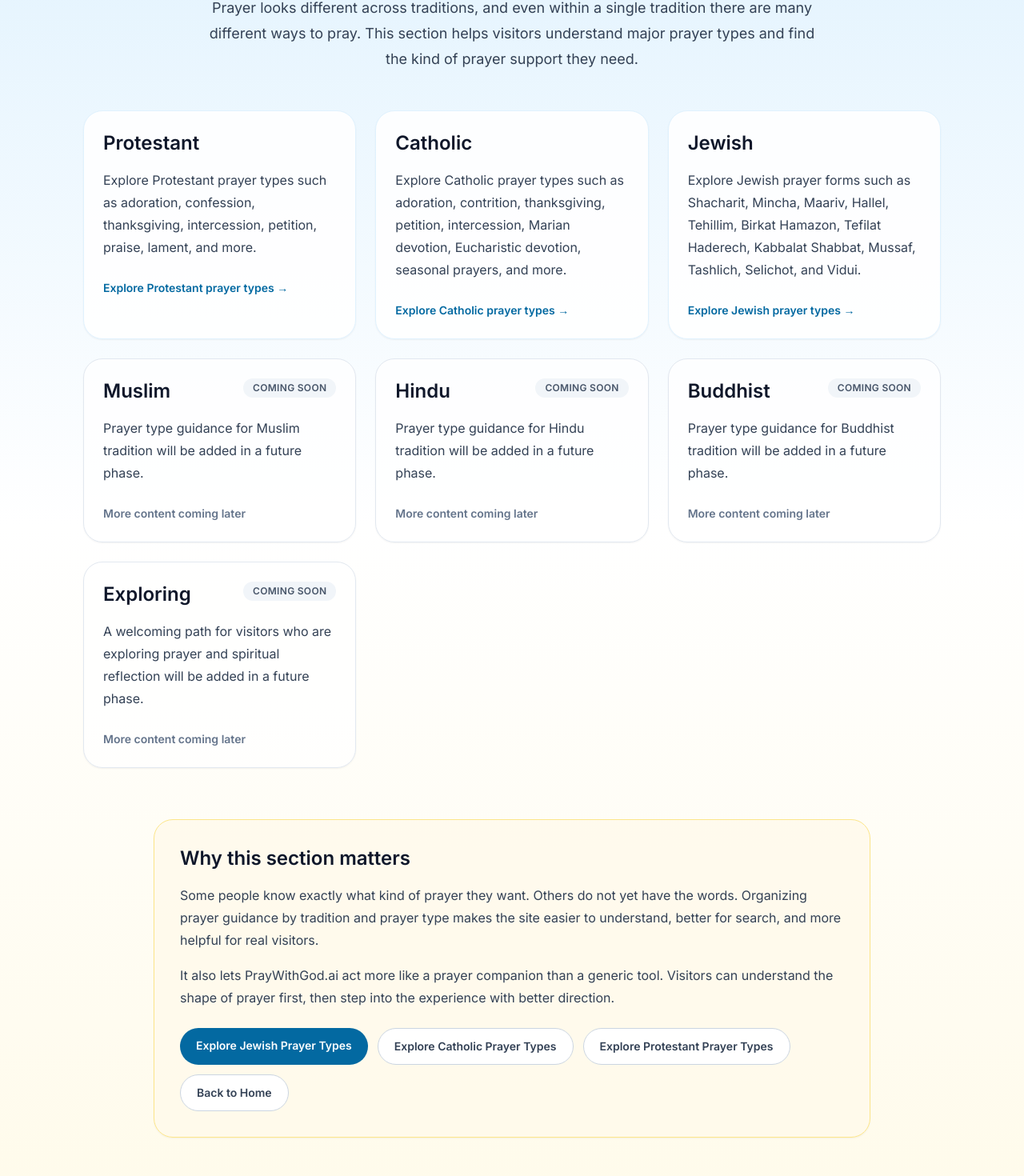
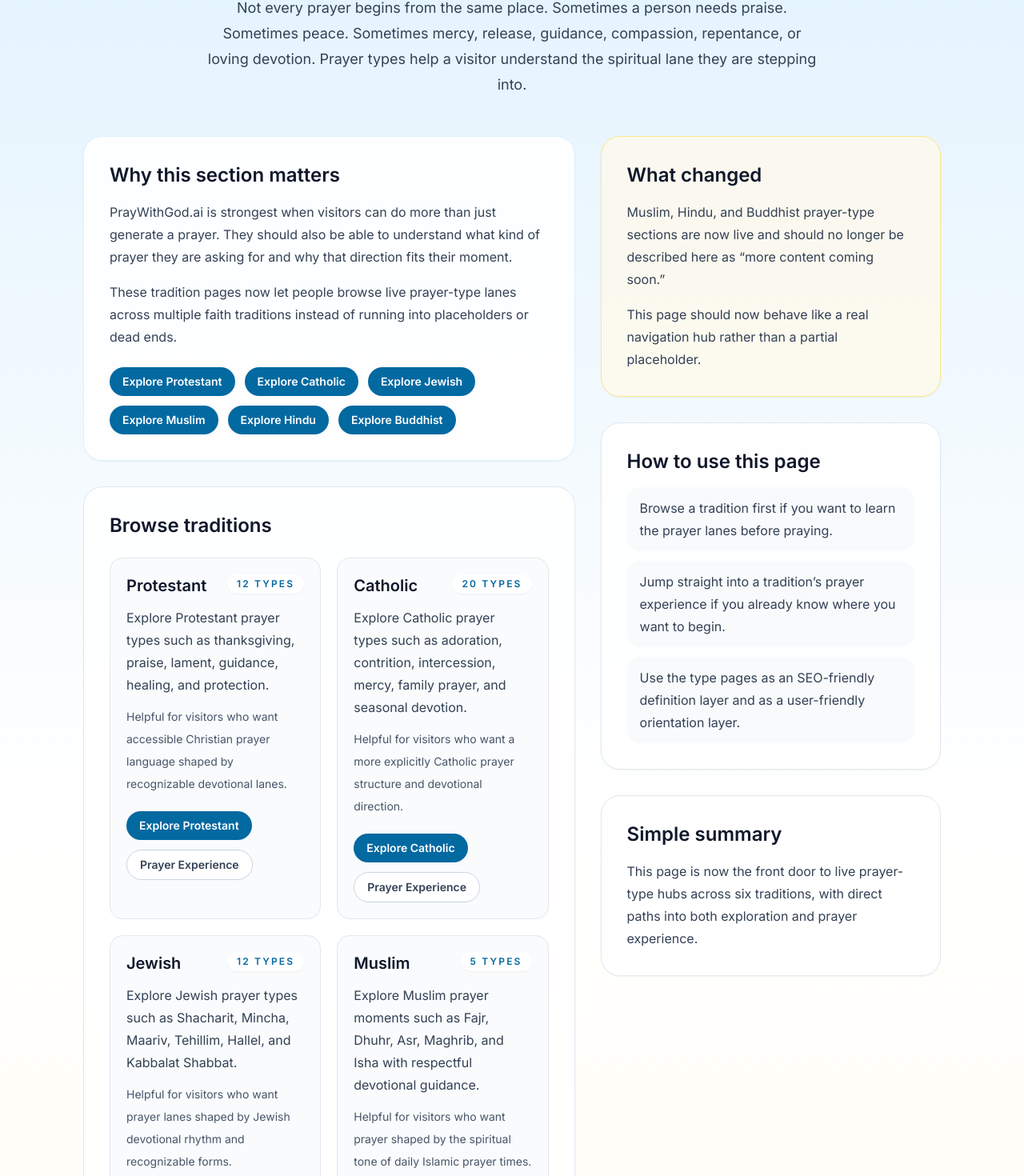
Before and after one commit to Skkyfarm/pray-with-god, a Next.js app: page /prayer-types in a window 1280 px wide. Shown: the part 220-1690 px from the top of the page at 80% size. Built offline with nearby package versions, Linux system fonts and the light colour scheme.

Commit message:
Refresh prayer types hub for live Muslim Hindu Buddhist pages

```diff
--- a/app/prayer-types/page.tsx
+++ b/app/prayer-types/page.tsx
@@ -1,68 +1,93 @@
 // app/prayer-types/page.tsx
 
-import type { Metadata } from 'next';
-import Link from 'next/link';
+import type { Metadata } from "next";
+import Link from "next/link";
+import { getPrayerOptions, type TraditionKey } from "@/lib/prayerCatalog";
 
 export const metadata: Metadata = {
-  title: 'Prayer Types by Tradition | PrayWithGod.ai',
+  title: "Prayer Types | PrayWithGod.ai",
   description:
-    'Explore prayer types by tradition on PrayWithGod.ai, including Protestant, Catholic, and Jewish prayer categories, with additional tradition-specific guides growing over time.',
+    "Explore live prayer-type pages across Protestant, Catholic, Jewish, Muslim, Hindu, and Buddhist traditions on PrayWithGod.ai.",
   alternates: {
-    canonical: '/prayer-types',
+    canonical: "/prayer-types",
   },
 };
 
-type TraditionCard = {
-  title: string;
-  description: string;
-  href?: string;
-  status?: string;
+type TraditionSection = {
+  key: TraditionKey;
+  label: string;
+  href: string;
+  prayHref: string;
+  summary: string;
+  emphasis: string;
 };
 
-const traditions: TraditionCard[] = [
+const TRADITIONS: TraditionSection[] = [
   {
-    title: 'Protestant',
-    description:
-      'Explore Protestant prayer types such as adoration, confession, thanksgiving, intercession, petition, praise, lament, and more.',
-    href: '/prayer-types/protestant',
+    key: "protestant",
+    label: "Protestant",
+    href: "/prayer-types/protestant",
+    prayHref: "/pray?path=protestant",
+    summary:
+      "Explore Protestant prayer types such as thanksgiving, praise, lament, guidance, healing, and protection.",
+    emphasis:
+      "Helpful for visitors who want accessible Christian prayer language shaped by recognizable devotional lanes.",
   },
   {
-    title: 'Catholic',
-    description:
-      'Explore Catholic prayer types such as adoration, contrition, thanksgiving, petition, intercession, Marian devotion, Eucharistic devotion, seasonal prayers, and more.',
-    href: '/prayer-types/catholic',
+    key: "catholic",
+    label: "Catholic",
+    href: "/prayer-types/catholic",
+    prayHref: "/pray?path=catholic",
+    summary:
+      "Explore Catholic prayer types such as adoration, contrition, intercession, mercy, family prayer, and seasonal devotion.",
+    emphasis:
+      "Helpful for visitors who want a more explicitly Catholic prayer structure and devotional direction.",
   },
   {
-    title: 'Jewish',
-    description:
-      'Explore Jewish prayer forms such as Shacharit, Mincha, Maariv, Hallel, Tehillim, Birkat Hamazon, Tefilat Haderech, Kabbalat Shabbat, Mussaf, Tashlich, Selichot, and Vidui.',
-    href: '/prayer-types/jewish',
+    key: "jewish",
+    label: "Jewish",
+    href: "/prayer-types/jewish",
+    prayHref: "/pray?path=jewish",
+    summary:
+      "Explore Jewish prayer types such as Shacharit, Mincha, Maariv, Tehillim, Hallel, and Kabbalat Shabbat.",
+    emphasis:
+      "Helpful for visitors who want prayer lanes shaped by Jewish devotional rhythm and recognizable forms.",
   },
   {
-    title: 'Muslim',
-    description:
-      'Prayer type guidance for Muslim tradition will be added in a future phase.',
-    status: 'Coming soon',
+    key: "muslim",
+    label: "Muslim",
+    href: "/prayer-types/muslim",
+    prayHref: "/pray?path=muslim",
+    summary:
+      "Explore Muslim prayer moments such as Fajr, Dhuhr, Asr, Maghrib, and Isha with respectful devotional guidance.",
+    emphasis:
+      "Helpful for visitors who want prayer shaped by the spiritual tone of daily Islamic prayer times.",
   },
   {
-    title: 'Hindu',
-    description:
-      'Prayer type guidance for Hindu tradition will be added in a future phase.',
-    status: 'Coming soon',
+    key: "hindu",
+    label: "Hindu",
+    href: "/prayer-types/hindu",
+    prayHref: "/pray?path=hindu",
+    summary:
+      "Explore Hindu prayer directions such as peace, devotion, praise, offering, sacred focus, forgiveness, and intention.",
+    emphasis:
+      "Helpful for visitors who want to understand the devotional lane they are entering rather than receive a generic prayer.",
   },
   {
-    title: 'Buddhist',
-    description:
-      'Prayer type guidance for Buddhist tradition will be added in a future phase.',
-    status: 'Coming soon',
-  },
-  {
-    title: 'Exploring',
-    description:
-      'A welcoming path for visitors who are exploring prayer and spiritual reflection will be added in a future phase.',
-    status: 'Coming soon',
+    key: "buddhist",
+    label: "Buddhist",
+    href: "/prayer-types/buddhist",
+    prayHref: "/pray?path=buddhist",
+    summary:
+      "Explore Buddhist prayer and reflection directions such as loving-kindness, compassion, mindfulness, equanimity, release, and refuge.",
+    emphasis:
+      "Helpful for visitors who want a contemplative starting point shaped by a clear inner spiritual direction.",
   },
 ];
+
+function getTypeCount(key: TraditionKey) {
+  return getPrayerOptions(key).filter((item) => item.kind === "type").length;
+}
 
 export default function PrayerTypesPage() {
   return (
@@ -70,121 +95,179 @@ export default function PrayerTypesPage() {
       <section className="mx-auto max-w-6xl px-6 py-16 sm:px-8 lg:px-10">
         <div className="mx-auto max-w-3xl text-center">
           <p className="mb-3 text-sm font-semibold uppercase tracking-[0.25em] text-sky-700">
-            PrayWithGod.ai
+            Prayer Types
           </p>
 
           <h1 className="text-4xl font-bold tracking-tight sm:text-5xl">
-            Prayer Types by Tradition
+            Explore Prayer Types by Tradition
           </h1>
 
           <p className="mt-6 text-lg leading-8 text-slate-700">
-            Prayer looks different across traditions, and even within a single
-            tradition there are many different ways to pray. This section helps
-            visitors understand major prayer types and find the kind of prayer
-            support they need.
+            Not every prayer begins from the same place. Sometimes a person
+            needs praise. Sometimes peace. Sometimes mercy, release, guidance,
+            compassion, repentance, or loving devotion. Prayer types help a
+            visitor understand the spiritual lane they are stepping into.
           </p>
         </div>
 
-        <div className="mt-12 grid gap-6 md:grid-cols-2 xl:grid-cols-3">
-          {traditions.map((tradition) => {
-            const cardInner = (
-              <>
-                <div className="flex items-start justify-between gap-4">
-                  <h2 className="text-2xl font-semibold">{tradition.title}</h2>
+        <div className="mt-12 grid gap-8 lg:grid-cols-[1.3fr_0.9fr]">
+          <div className="space-y-8">
+            <section className="rounded-3xl border border-sky-100 bg-white/90 p-8 shadow-sm">
+              <h2 className="text-2xl font-semibold">
+                Why this section matters
+              </h2>
 
-                  {tradition.status ? (
-                    <span className="rounded-full bg-slate-100 px-3 py-1 text-xs font-semibold uppercase tracking-wide text-slate-600">
-                      {tradition.status}
-                    </span>
-                  ) : null}
-                </div>
+              <p className="mt-4 text-base leading-7 text-slate-700">
+                PrayWithGod.ai is strongest when visitors can do more than just
+                generate a prayer. They should also be able to understand what
+                kind of prayer they are asking for and why that direction fits
+                their moment.
+              </p>
 
-                <p className="mt-4 text-base leading-7 text-slate-700">
-                  {tradition.description}
-                </p>
+              <p className="mt-4 text-base leading-7 text-slate-700">
+                These tradition pages now let people browse live prayer-type
+                lanes across multiple faith traditions instead of running into
+                placeholders or dead ends.
+              </p>
 
-                <div className="mt-6">
-                  {tradition.href ? (
-                    <span className="inline-flex items-center text-sm font-semibold text-sky-700">
-                      Explore {tradition.title} prayer types →
-                    </span>
-                  ) : (
-                    <span className="inline-flex items-center text-sm font-semibold text-slate-500">
-                      More content coming later
-                    </span>
-                  )}
-                </div>
-              </>
-            );
+              <div className="mt-6 flex flex-wrap gap-3">
+                <Link
+                  href="/prayer-types/protestant"
+                  className="rounded-full bg-sky-700 px-4 py-2 text-sm font-semibold text-white transition hover:bg-sky-800"
+                >
+                  Explore Protestant
+                </Link>
+                <Link
+                  href="/prayer-types/catholic"
+                  className="rounded-full bg-sky-700 px-4 py-2 text-sm font-semibold text-white transition hover:bg-sky-800"
+                >
+                  Explore Catholic
+                </Link>
+                <Link
+                  href="/prayer-types/jewish"
+                  className="rounded-full bg-sky-700 px-4 py-2 text-sm font-semibold text-white transition hover:bg-sky-800"
+                >
+                  Explore Jewish
+                </Link>
+                <Link
+                  href="/prayer-types/muslim"
+                  className="rounded-full bg-sky-700 px-4 py-2 text-sm font-semibold text-white transition hover:bg-sky-800"
+                >
+                  Explore Muslim
+                </Link>
+                <Link
+                  href="/prayer-types/hindu"
+                  className="rounded-full bg-sky-700 px-4 py-2 text-sm font-semibold text-white transition hover:bg-sky-800"
+                >
+                  Explore Hindu
+                </Link>
+                <Link
+                  href="/prayer-types/buddhist"
+                  className="rounded-full bg-sky-700 px-4 py-2 text-sm font-semibold text-white transition hover:bg-sky-800"
+                >
+                  Explore Buddhist
+                </Link>
+              </div>
+            </section>
 
-            if (tradition.href) {
-              return (
-                <Link
-                  key={tradition.title}
-                  href={tradition.href}
-                  className="group rounded-3xl border border-sky-100 bg-white/90 p-6 shadow-sm transition hover:-translate-y-1 hover:border-sky-300 hover:shadow-lg"
-                >
-                  {cardInner}
-                </Link>
-              );
-            }
+            <section className="rounded-3xl border border-slate-200 bg-white/90 p-8 shadow-sm">
+              <h2 className="text-2xl font-semibold">
+                Browse traditions
+              </h2>
 
-            return (
-              <div
-                key={tradition.title}
-                className="rounded-3xl border border-slate-200 bg-white/80 p-6 shadow-sm"
-              >
-                {cardInner}
+              <div className="mt-6 grid gap-5 md:grid-cols-2">
+                {TRADITIONS.map((tradition) => {
+                  const count = getTypeCount(tradition.key);
+
+                  return (
+                    <article
+                      key={tradition.key}
+                      className="rounded-2xl border border-slate-200 bg-slate-50/80 p-5"
+                    >
+                      <div className="flex items-start justify-between gap-3">
+                        <h3 className="text-xl font-semibold">
+                          {tradition.label}
+                        </h3>
+                        <span className="rounded-full bg-white px-3 py-1 text-xs font-semibold uppercase tracking-[0.18em] text-sky-700 shadow-sm">
+                          {count} types
+                        </span>
+                      </div>
+
+                      <p className="mt-3 text-base leading-7 text-slate-700">
+                        {tradition.summary}
+                      </p>
+
+                      <p className="mt-3 text-sm leading-7 text-slate-600">
+                        {tradition.emphasis}
+                      </p>
+
+                      <div className="mt-5 flex flex-wrap gap-3">
+                        <Link
+                          href={tradition.href}
+                          className="rounded-full bg-sky-700 px-4 py-2 text-sm font-semibold text-white transition hover:bg-sky-800"
+                        >
+                          Explore {tradition.label}
+                        </Link>
+
+                        <Link
+                          href={tradition.prayHref}
+                          className="rounded-full border border-slate-300 bg-white px-4 py-2 text-sm font-semibold text-slate-700 transition hover:border-slate-400 hover:bg-slate-100"
+                        >
+                          Prayer Experience
+                        </Link>
+                      </div>
+                    </article>
+                  );
+                })}
               </div>
-            );
-          })}
-        </div>
+            </section>
+          </div>
 
-        <div className="mx-auto mt-16 max-w-4xl rounded-3xl border border-amber-200 bg-amber-50/80 p-8 shadow-sm">
-          <h2 className="text-2xl font-semibold">Why this section matters</h2>
+          <aside className="space-y-8">
+            <section className="rounded-3xl border border-amber-200 bg-amber-50/80 p-8 shadow-sm">
+              <h2 className="text-2xl font-semibold">What changed</h2>
 
-          <p className="mt-4 text-base leading-7 text-slate-700">
-            Some people know exactly what kind of prayer they want. Others do
-            not yet have the words. Organizing prayer guidance by tradition and
-            prayer type makes the site easier to understand, better for search,
-            and more helpful for real visitors.
-          </p>
+              <p className="mt-4 text-base leading-7 text-slate-700">
+                Muslim, Hindu, and Buddhist prayer-type sections are now live
+                and should no longer be described here as “more content coming
+                soon.”
+              </p>
 
-          <p className="mt-4 text-base leading-7 text-slate-700">
-            It also lets PrayWithGod.ai act more like a prayer companion than a
-            generic tool. Visitors can understand the shape of prayer first,
-            then step into the experience with better direction.
-          </p>
+              <p className="mt-4 text-base leading-7 text-slate-700">
+                This page should now behave like a real navigation hub rather
+                than a partial placeholder.
+              </p>
+            </section>
 
-          <div className="mt-6 flex flex-wrap gap-3">
-            <Link
-              href="/prayer-types/jewish"
-              className="rounded-full bg-sky-700 px-5 py-3 text-sm font-semibold text-white transition hover:bg-sky-800"
-            >
-              Explore Jewish Prayer Types
-            </Link>
+            <section className="rounded-3xl border border-slate-200 bg-white/90 p-8 shadow-sm">
+              <h2 className="text-2xl font-semibold">How to use this page</h2>
 
-            <Link
-              href="/prayer-types/catholic"
-              className="rounded-full border border-slate-300 bg-white px-5 py-3 text-sm font-semibold text-slate-700 transition hover:border-slate-400 hover:bg-slate-50"
-            >
-              Explore Catholic Prayer Types
-            </Link>
+              <ul className="mt-4 space-y-3 text-base leading-7 text-slate-700">
+                <li className="rounded-2xl bg-slate-50 px-4 py-3">
+                  Browse a tradition first if you want to learn the prayer lanes
+                  before praying.
+                </li>
+                <li className="rounded-2xl bg-slate-50 px-4 py-3">
+                  Jump straight into a tradition’s prayer experience if you
+                  already know where you want to begin.
+                </li>
+                <li className="rounded-2xl bg-slate-50 px-4 py-3">
+                  Use the type pages as an SEO-friendly definition layer and as
+                  a user-friendly orientation layer.
+                </li>
+              </ul>
+            </section>
 
-            <Link
-              href="/prayer-types/protestant"
-              className="rounded-full border border-slate-300 bg-white px-5 py-3 text-sm font-semibold text-slate-700 transition hover:border-slate-400 hover:bg-slate-50"
-            >
-              Explore Protestant Prayer Types
-            </Link>
+            <section className="rounded-3xl border border-slate-200 bg-white/90 p-8 shadow-sm">
+              <h2 className="text-2xl font-semibold">Simple summary</h2>
 
-            <Link
-              href="/"
-              className="rounded-full border border-slate-300 bg-white px-5 py-3 text-sm font-semibold text-slate-700 transition hover:border-slate-400 hover:bg-slate-50"
-            >
-              Back to Home
-            </Link>
-          </div>
+              <p className="mt-4 text-base leading-7 text-slate-700">
+                This page is now the front door to live prayer-type hubs across
+                six traditions, with direct paths into both exploration and
+                prayer experience.
+              </p>
+            </section>
+          </aside>
         </div>
       </section>
     </main>
```
